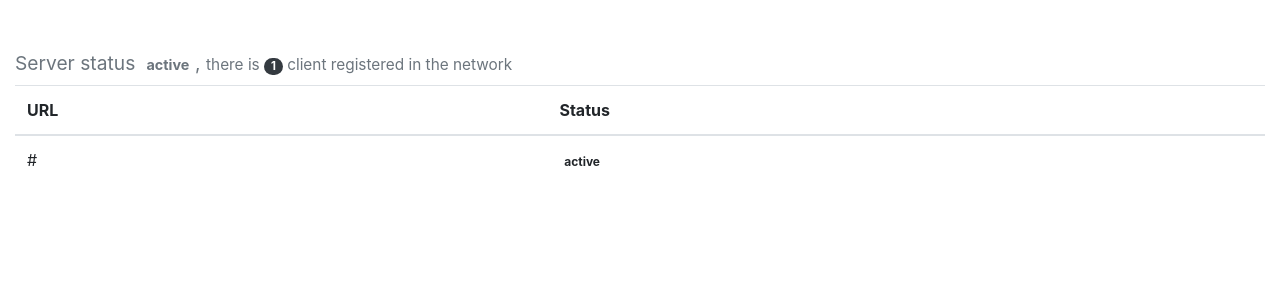
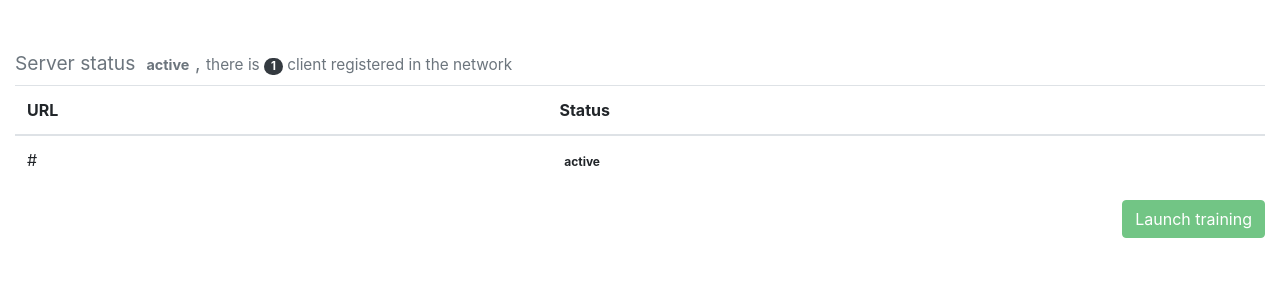
Before and after one commit to eyp/federated-learning-network, a Flask app: template server/templates/index.html in a window 1280 px wide. Shown: the part 56-356 px from the top of the page. Run offline with Flask 2, Linux system fonts and the light colour scheme; the template is opened without the code that fills it: most values are stand-ins (such as "Sample title", 1, 10 or a date in 2020).

Commit message:
Close #18 Add training button to launch the training

```diff
--- a/server/__init__.py
+++ b/server/__init__.py
@@ -26,15 +26,17 @@ def create_app(test_config=None):
 
     @app.route('/')
     def index():
+        clients_ready_for_training = server.are_clients_ready_for_training()
         return render_template("index.html",
                                server_status=server.status,
-                               training_clients=server.training_clients)
+                               training_clients=server.training_clients,
+                               clients_ready_for_training = clients_ready_for_training)
 
-    @app.route('/training', methods=['GET'])
+    @app.route('/training', methods=['POST'])
     def training():
-        print('Request GET /training')
+        print('Request POST /training')
         asyncio.run(server.start_training())
-        return 'Training started'
+        return Response(status=200)
 
     @app.route('/client', methods=['POST'])
     def register_client():
--- a/server/server.py
+++ b/server/server.py
@@ -106,3 +106,9 @@ class Server:
         except KeyError:
             print('Client [', client_url, '] is not registered yet')
         sys.stdout.flush()
+
+    def are_clients_ready_for_training(self):
+        for training_client in self.training_clients.values():
+            if training_client.status == ClientTrainingStatus.IDLE:
+                return True
+        return False
--- /dev/null
+++ b/server/static/js/dashboard.js
@@ -0,0 +1,23 @@
+(function () {
+    let launchTrainingButton = document.getElementById("launchTrainingButton");
+
+    const launchTraining = () => {
+        launchTrainingButton.disabled = true;
+        fetch('/training', {
+            method: 'POST'
+        })
+            .then((response) => {
+                if (response.status === 200) {
+                    console.log('Training started');
+                }
+            })
+            .finally(() => {
+                launchTrainingButton.disabled = false;
+            })
+
+    }
+
+    launchTrainingButton.addEventListener('click', () => {
+        launchTraining();
+    })
+})();
--- a/server/templates/base.html
+++ b/server/templates/base.html
@@ -8,7 +8,7 @@
     <title>Federated Learning Network - {% block title %}{% endblock %}</title>
     <link rel="stylesheet" href="https://cdn.jsdelivr.net/npm/bootstrap@4.5.3/dist/css/bootstrap.min.css"
           integrity="sha384-TX8t27EcRE3e/ihU7zmQxVncDAy5uIKz4rEkgIXeMed4M0jlfIDPvg6uqKI2xXr2" crossorigin="anonymous">
-    <link rel="stylesheet" href="{{ url_for('static', filename='style.css') }}">
+    <link rel="stylesheet" href="{{ url_for('static', filename='css/styles.css') }}">
 </head>
 <body>
 <div class="container-fluid">
@@ -24,4 +24,5 @@
         integrity="sha384-DfXdz2htPH0lsSSs5nCTpuj/zy4C+OGpamoFVy38MVBnE+IbbVYUew+OrCXaRkfj" crossorigin="anonymous"></script>
 <script src="https://cdn.jsdelivr.net/npm/bootstrap@4.5.3/dist/js/bootstrap.bundle.min.js"
         integrity="sha384-ho+j7jyWK8fNQe+A12Hb8AhRq26LrZ/JpcUGGOn+Y7RsweNrtN/tE3MoK7ZeZDyx" crossorigin="anonymous"></script>
+{% block javascript %}{% endblock %}
 </body>
--- a/server/templates/index.html
+++ b/server/templates/index.html
@@ -1,6 +1,8 @@
 {% extends "base.html" %}
 {% block title %}Home page{% endblock %}
 {% block content %}
+    <div class="row">
+        <div class="col">
             <h4 class="clients-registered">
                 <small class="text-muted">Server status <span class="badge {{ server_status }}">{{ server_status }}</span>,
                     {% if training_clients|length == 1 %}
@@ -10,6 +12,10 @@
                     {% endif %}
                 </small>
             </h4>
+        </div>
+    </div>
+    <div class="row">
+        <div class="col">
             <table class="table table-hover">
                 <thead>
                 <tr>
@@ -24,4 +30,14 @@
                     </tr>
                 {% endfor %}
             </table>
+        </div>
+    </div>
+    <div class="row">
+        <div class="col">
+            <button type="button" id="launchTrainingButton" class="btn btn-success float-right" {{ '' if clients_ready_for_training else 'disabled' }}>Launch training</button>
+        </div>
+    </div>
 {% endblock %}
+{% block javascript %}
+    <script src="{{ url_for('static', filename='js/dashboard.js') }}"></script>
+{% endblock %}
```
Also changed, not shown: server/static/css/styles.css (renamed from server/static/style.css). Lines whose indentation alone changed are shown as unchanged.
